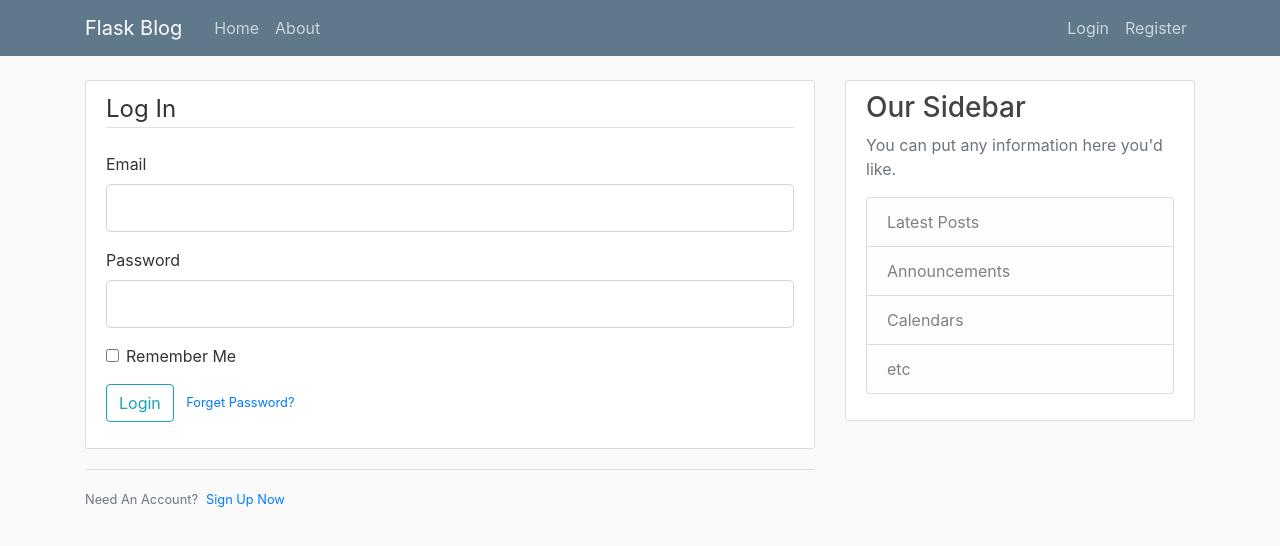
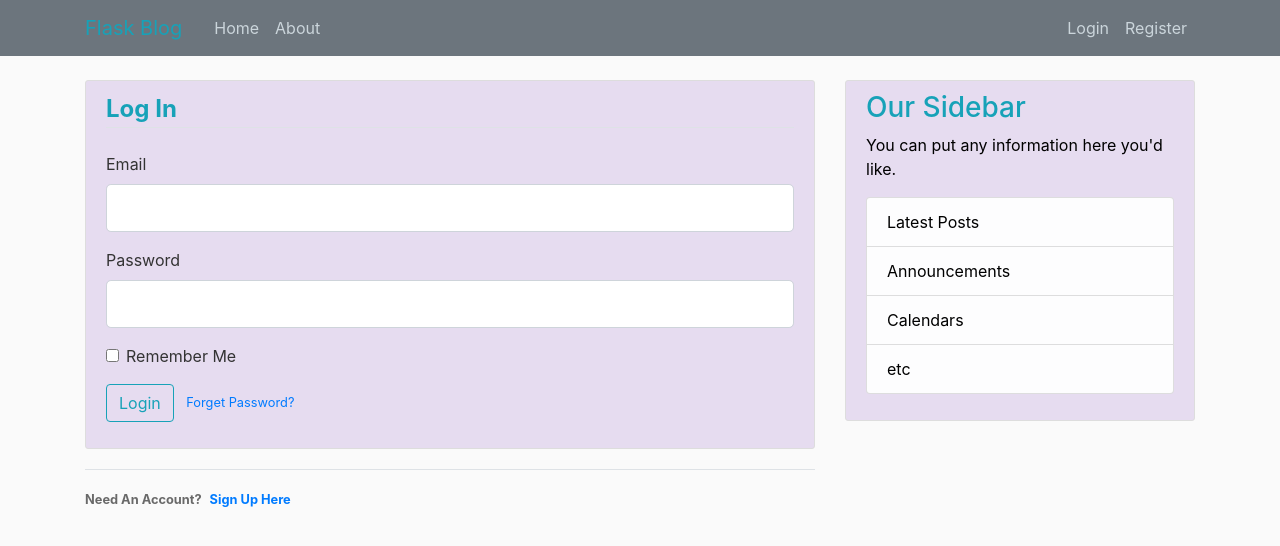
Before and after one commit to fruparel25/flaskblog, a Flask app: page /login in a window 1280 px wide. Shown: the top 546 px of the page. Run offline with Flask 2, Linux system fonts and the light colour scheme; some libraries are stand-ins or nearby versions.

Commit message:
'trying'

```diff
--- a/flaskblog/static/main.css
+++ b/flaskblog/static/main.css
@@ -37,7 +37,7 @@ h1, h2, h3, h4, h5, h6 {
 }
 
 a.article-title:hover {
-  color: #428bca;
+  color: #C0C0C0;
   text-decoration: none;
 }
 
--- a/flaskblog/templates/account.html
+++ b/flaskblog/templates/account.html
@@ -1,6 +1,6 @@
 {%extends "layout.html" %}
 {% block content %}
-	<div class="content-section">
+	<div class="content-section" style="background-color: rgb(230,220,240);">
   <div class="media">
     <img class="rounded-circle account-img" src="{{ image_file }}">
     <div class="media-body">
--- a/flaskblog/templates/create_post.html
+++ b/flaskblog/templates/create_post.html
@@ -1,6 +1,6 @@
 {%extends "layout.html" %}
 {% block content %}
-	<div class="content-section">
+	<div class="content-section" style="background-color: rgb(230,220,240);">
 		<form method="POST" action="">
 			{{form.hidden_tag()}}
 			<fieldset class="form-group">
--- a/flaskblog/templates/home.html
+++ b/flaskblog/templates/home.html
@@ -1,7 +1,7 @@
 {% extends "layout.html" %}
 {% block content %}
 	{% for post in posts.items %}
-		<article class="media content-section">
+		<article class="media content-section" style="background-color: rgb(230,220,240);">
     <img class="rounded-circle article-img" src="{{url_for('static',filename='prof_pics/' +post.author.image_file)}}">
     <div class="media-body">
       <div class="article-metadata">
--- a/flaskblog/templates/layout.html
+++ b/flaskblog/templates/layout.html
@@ -14,17 +14,17 @@
 	<title>Flask Blog</title>
 	{% endif %}
 </head>
-<body>
+<body >
 	<header class="site-header">
-  <nav class="navbar navbar-expand-md navbar-dark bg-steel fixed-top">
+  <nav class="navbar navbar-expand-md navbar-dark bg-secondary fixed-top"  >
     <div class="container">
-      <a class="navbar-brand mr-4" href="/">Flask Blog</a>
+      <a class="navbar-brand mr-4 text-info" href="/" >Flask Blog</a>
       <button class="navbar-toggler" type="button" data-toggle="collapse" data-target="#navbarToggle" aria-controls="navbarToggle" aria-expanded="false" aria-label="Toggle navigation">
         <span class="navbar-toggler-icon"></span>
       </button>
       <div class="collapse navbar-collapse" id="navbarToggle">
-        <div class="navbar-nav mr-auto">
-          <a class="nav-item nav-link" href="/">Home</a>
+        <div class="navbar-nav mr-auto" >
+          <a class="nav-item nav-link" href="/" >Home</a>
           <a class="nav-item nav-link" href="/about">About</a>
         </div>
         <!-- Navbar Right Side -->
@@ -56,15 +56,15 @@
     	{% endwith %}
       {% block content %}{% endblock %}
     </div>
-    <div class="col-md-4">
-      <div class="content-section">
-        <h3>Our Sidebar</h3>
-        <p class='text-muted'>You can put any information here you'd like.
+    <div class="col-md-4" >
+      <div class="content-section" style="background-color: rgb(230,220,240);" >
+        <h3 class="text-info">Our Sidebar</h3>
+        <p class='text-muted'><font color="black">You can put any information here you'd like.</font>
           <ul class="list-group">
-            <li class="list-group-item list-group-item-light">Latest Posts</li>
-            <li class="list-group-item list-group-item-light">Announcements</li>
-            <li class="list-group-item list-group-item-light">Calendars</li>
-            <li class="list-group-item list-group-item-light">etc</li>
+            <li class="list-group-item list-group-item-light" ><font color="black">Latest Posts</font></li>
+            <li class="list-group-item list-group-item-light" ><font color="black">Announcements</font></li>
+            <li class="list-group-item list-group-item-light" ><font color="black">Calendars</font></li>
+            <li class="list-group-item list-group-item-light" ><font color="black">etc</font></li>
           </ul>
         </p>
       </div>
--- a/flaskblog/templates/login.html
+++ b/flaskblog/templates/login.html
@@ -1,10 +1,10 @@
 {%extends "layout.html" %}
 {% block content %}
-	<div class="content-section">
+	<div class="content-section" style="background-color: rgb(230,220,240);">
 		<form method="POST" action="">
 			{{form.hidden_tag()}}
 			<fieldset class="form-group">
-				<legend class="border-bottom mb-4">Log In</legend>
+				<legend class="border-bottom mb-4 text-info" style="color:#008B8B"><b>Log In</b></legend>
 				<div class="form-group">
 					{{form.email.label(class="form-control-label")}}
 					{% if form.email.errors %}
@@ -44,9 +44,9 @@
 			</div>
 		</form>
 	</div>
-	<div class="border-top pt-3">
-		<small class="text-muted">
-			Need An Account?<a class="ml-2" href="{{url_for('users.register')}}">Sign Up Now</a>
+	<div class="border-top pt-3" >
+		<small class="text-muted" ><b><font color="#696969">
+			Need An Account?</font><a class="ml-2" href="{{url_for('users.register')}}">Sign Up Here</a></b>
 		</small>
 	</div>
 {% endblock content %}
--- a/flaskblog/templates/post.html
+++ b/flaskblog/templates/post.html
@@ -1,6 +1,6 @@
 {% extends "layout.html" %}
 {% block content %}
-		<article class="media content-section">
+		<article class="media content-section" style="background-color: rgb(230,220,240);">
     <img class="rounded-circle article-img" src="{{url_for('static',filename='prof_pics/' +post.author.image_file)}}">
     <div class="media-body">
       <div class="article-metadata">
--- a/flaskblog/templates/user_post.html
+++ b/flaskblog/templates/user_post.html
@@ -2,7 +2,7 @@
 {% block content %}
   <h1 class="mb-3">Posts by {{user.username}} ({{ posts.total }})</h1>
 	{% for post in posts.items %}
-		<article class="media content-section">
+		<article class="media content-section" style="background-color: rgb(230,220,240);">
     <img class="rounded-circle article-img" src="{{url_for('static',filename='prof_pics/' +post.author.image_file)}}">
     <div class="media-body">
       <div class="article-metadata">
```
Also changed, not shown: flaskblog/templates/register.html (+4 -4 lines), req.txt (added, +7 -0 lines), flaskblog/site.db, 1 other file.
